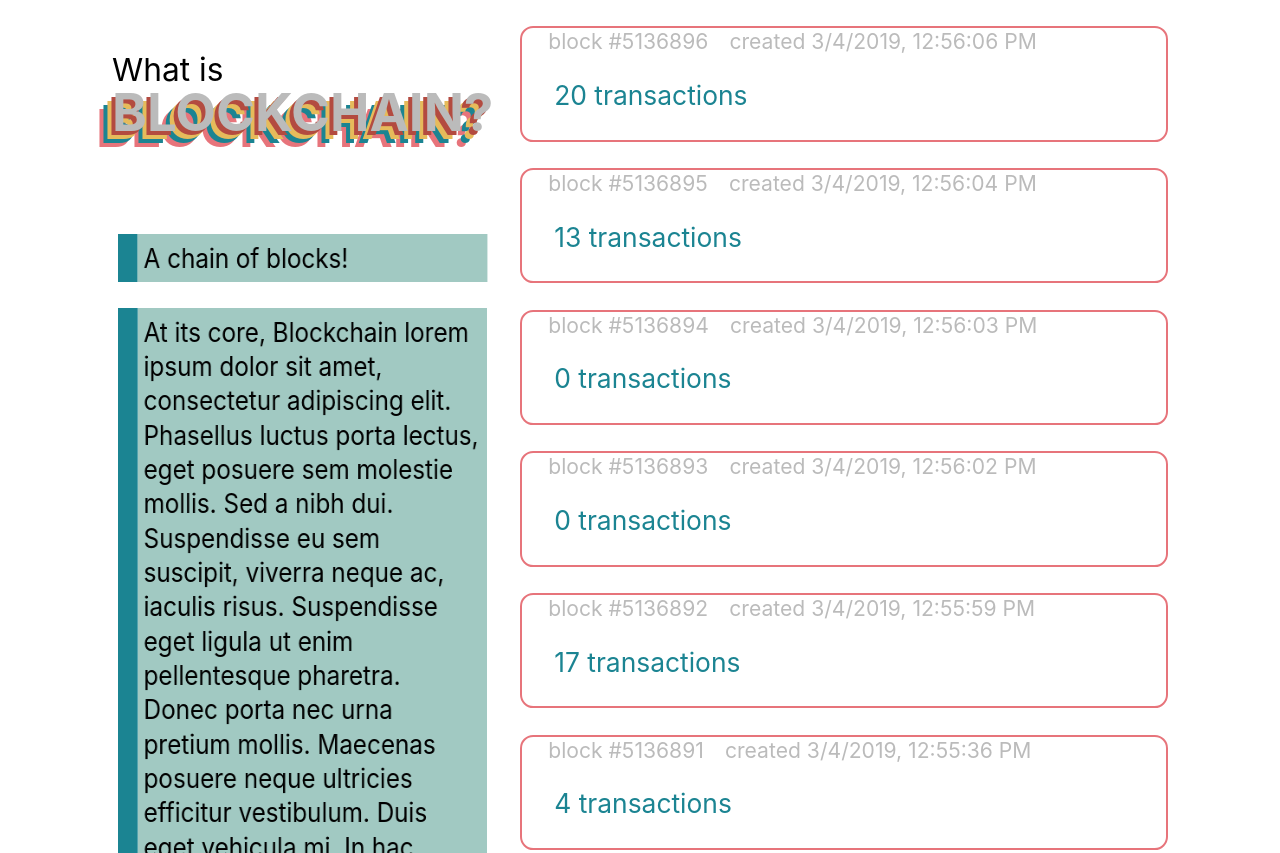
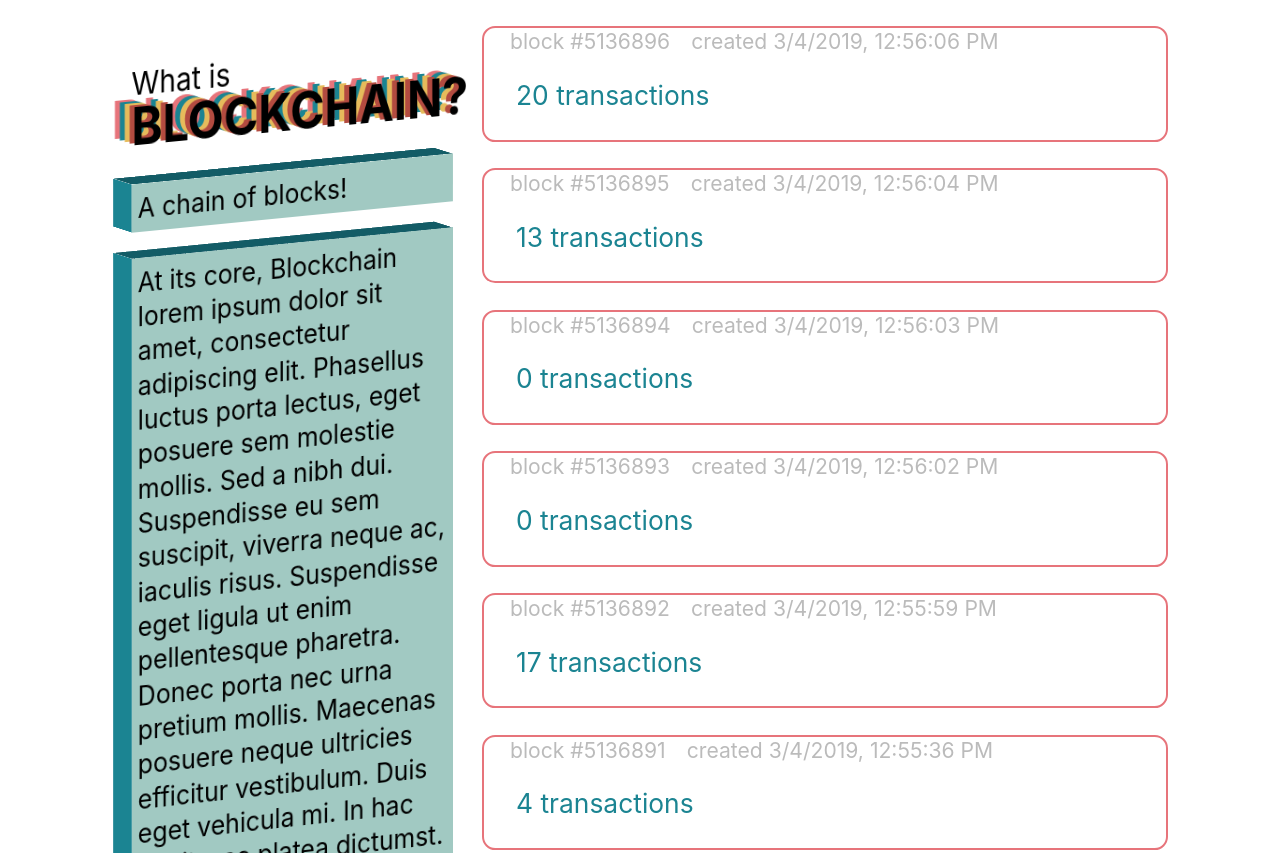
Before and after one commit to chadoh/what-is-blockchain, a website built with Parcel: page src/index.html in a window 1280 px wide. Shown: the top 853 px of the page. Built offline with nearby package versions, Linux system fonts and the light colour scheme.

Commit message:
Make h1 3D as well

```diff
--- a/src/global.css
+++ b/src/global.css
@@ -16,6 +16,11 @@ body {
   --gray: #bbb;
 }
 
+body * {
+  transform-style: preserve-3d;
+  backface-visibility: hidden;
+}
+
 h1 {
   font-weight: normal;
 }
@@ -26,18 +31,6 @@ h1 small {
   line-height: 0.5;
 }
 
-.standout {
-  text-transform: uppercase;
-  font-weight: bold;
-  color: var(--gray);
-  text-shadow:
-    -4px 4px 0 var(--red),
-    -8px 8px 0 var(--yellow),
-    -12px 12px 0 var(--teal),
-    -16px 16px 0 var(--pink)
-  ;
-}
-
 button {
   color: inherit;
   font: inherit;
--- a/src/index.html
+++ b/src/index.html
@@ -7,7 +7,16 @@
   <link rel="stylesheet" href="layout.css">
 </head>
 <body>
-  <h1><small>What is</small> <span class="standout">blockchain?</span></h1>
+  <h1>
+    <small>What is</small>
+    <div class="shout">
+      <div>blockchain?</div>
+      <div aria-hidden="true">blockchain?</div>
+      <div aria-hidden="true">blockchain?</div>
+      <div aria-hidden="true">blockchain?</div>
+      <div aria-hidden="true">blockchain?</div>
+    </div>
+  </h1>
   <div id="description">
     <p>A chain of blocks!</p>
     <p>At its core, Blockchain lorem ipsum dolor sit amet, consectetur adipiscing elit. Phasellus luctus porta lectus, eget posuere sem molestie mollis. Sed a nibh dui. Suspendisse eu sem suscipit, viverra neque ac, iaculis risus. Suspendisse eget ligula ut enim pellentesque pharetra. Donec porta nec urna pretium mollis. Maecenas posuere neque ultricies efficitur vestibulum. Duis eget vehicula mi. In hac habitasse platea dictumst. Vestibulum mollis sapien quis lacus aliquam eleifend. Donec a commodo erat, nec sodales velit. Cras consectetur imperdiet elementum. Maecenas vel vulputate mauris.</p>
--- a/src/layout.css
+++ b/src/layout.css
@@ -22,13 +22,35 @@ body {
     "example example"
   ;
 }
+.shout {
+  text-transform: uppercase;
+  font-weight: bold;
+  position: relative;
+  text-shadow:
+    -4px 4px 0 var(--red),
+    -8px 8px 0 var(--yellow),
+    -12px 12px 0 var(--teal),
+    -16px 16px 0 var(--pink)
+  ;
+}
+
+.shout *:nth-child(n + 1) {
+  position: absolute;
+  top: 0; left: 0;
+}
+
+.shout *:nth-child(2) { transform: translateZ(-0.2em); color: var(--red) }
+.shout *:nth-child(3) { transform: translateZ(-0.4em); color: var(--yellow) }
+.shout *:nth-child(4) { transform: translateZ(-0.6em); color: var(--teal) }
+.shout *:nth-child(5) { transform: translateZ(-0.8em); color: var(--pink) }
 
 @media(min-width: 700px) {
-  #description * {
-    transform-style: preserve-3d;
-    backface-visibility: hidden;
+  h1 {
+    transform: rotateY(30deg);
   }
-
+  .shout {
+    text-shadow: none;
+  }
   #description p {
     background: var(--blue);
     transform: rotateY(30deg) scaleX(1.06) translateZ(0.75em);
@@ -56,7 +78,7 @@ body {
   }
 
   body {
-    perspective: 800em;
+    perspective: 1000em;
     perspective-origin: 100% -200%;
     grid-template-areas:
       "header example"
```
Also changed, not shown: docs/index.html (+1 -1 lines).
